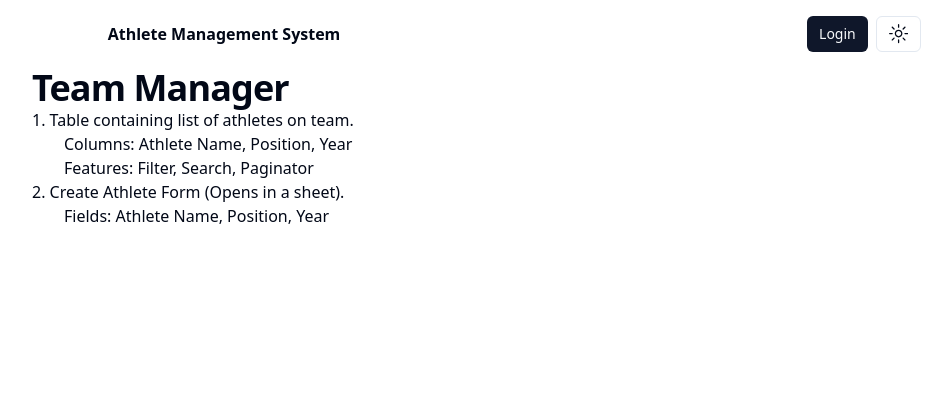
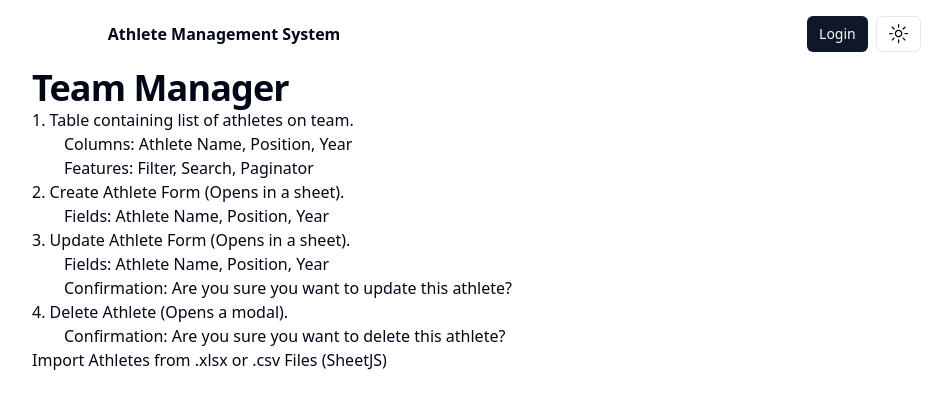
Before and after one commit to joseph-bergin/Athlete-Management, a Next.js app: page /dashboard/team in a window 1280 px wide. Shown: the top 408 px of the page, without its empty margins (96-1048 px from the left). Built offline with nearby package versions, Linux system fonts and the light colour scheme; no server answers.

Commit message:
route to dashboard on login

```diff
--- a/app/api/auth/[auth0]/route.tsx
+++ b/app/api/auth/[auth0]/route.tsx
@@ -2,6 +2,6 @@ import { handleAuth, handleLogin } from "@auth0/nextjs-auth0"
 
 export const GET = handleAuth({
     login: handleLogin({
-        returnTo: '/',
+        returnTo: '/dashboard',
     })
 });
--- /dev/null
+++ b/app/dashboard/page.tsx
@@ -0,0 +1,8 @@
+export default function Dashboard() {
+
+    return (
+        <div>
+            <p>Dashboard Page</p>
+        </div>
+    );
+}
--- a/app/dashboard/team/page.tsx
+++ b/app/dashboard/team/page.tsx
@@ -15,6 +15,22 @@ export default function Team() {
                     <p>Fields: Athlete Name, Position, Year</p>
                 </div>
             </div>
+            <div>
+                <p>3. Update Athlete Form (Opens in a sheet).</p>
+                <div className="px-8">
+                    <p>Fields: Athlete Name, Position, Year</p>
+                    <p>Confirmation: Are you sure you want to update this athlete?</p>
+                </div>
+            </div>
+            <div>
+                <p>4. Delete Athlete (Opens a modal).</p>
+                <div className="px-8">
+                    <p>Confirmation: Are you sure you want to delete this athlete?</p>
+                </div>
+            </div>
+            <div>
+                <p>Import Athletes from .xlsx or .csv Files (SheetJS)</p>
+            </div>
         </div>
     )
 }
--- a/app/page.tsx
+++ b/app/page.tsx
@@ -1,4 +1,3 @@
-import { NavHeader } from "@/components/nav-header"
 import { HeroSection } from "./hero"
 
 export default function Home() {
```
